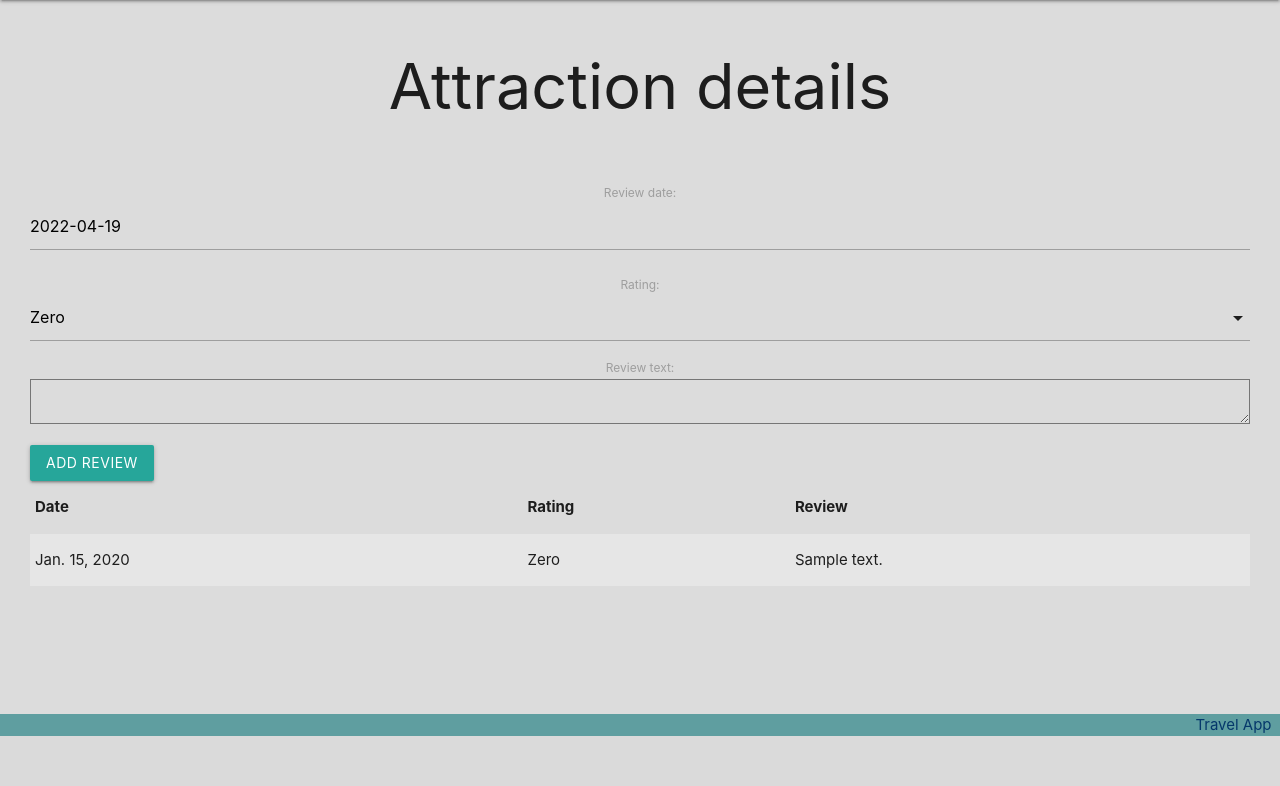
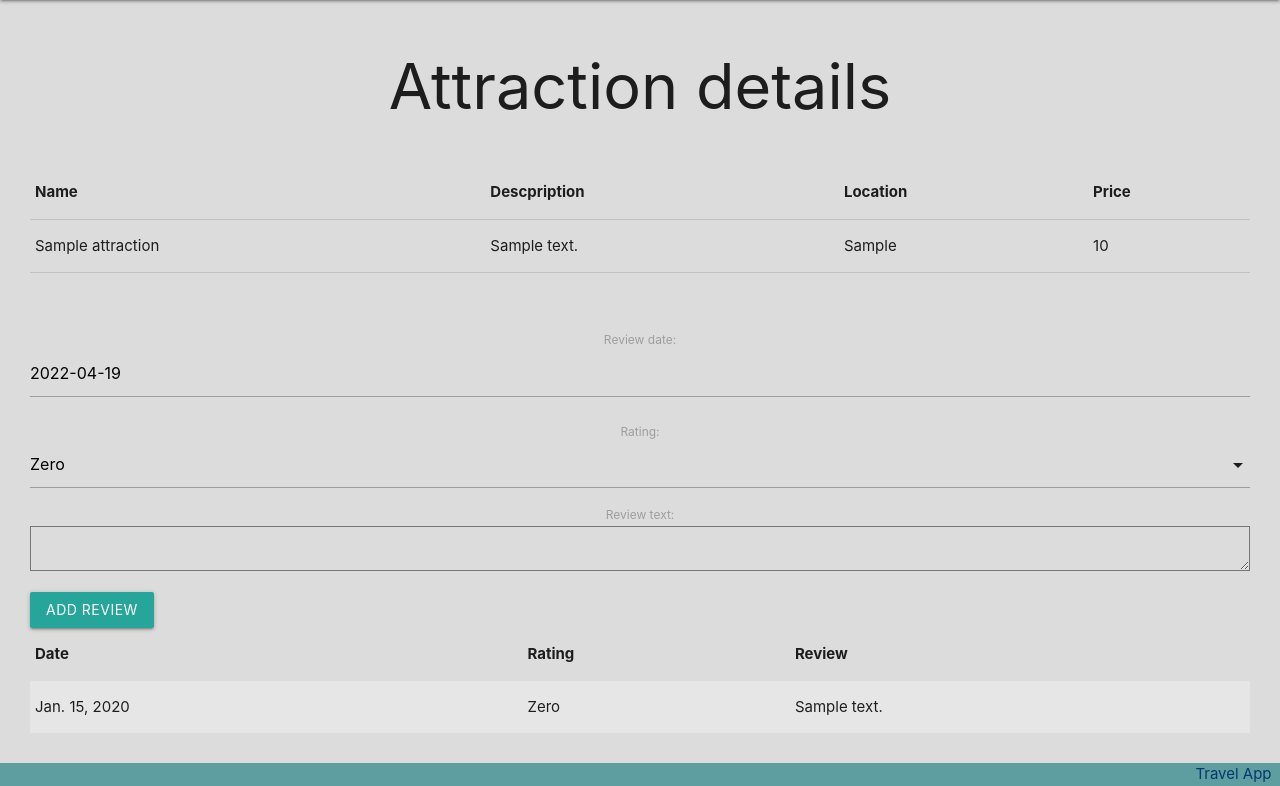
Before and after one commit to max811811/travel-app, a Django app: page /destinations/1/attractions/1/ in a window 1280 px wide. Shown: the part 64-850 px from the top of the page. Before the commit the page ends 800 px from the top, so only its background shows below. Run offline with Django 4.2, Linux system fonts and the light colour scheme; tables that the repository leaves empty hold one stand-in row (values such as "Sample post").

Commit message:
added attraction detail list

```diff
--- a/main_app/templates/destinations/attractions/detail.html
+++ b/main_app/templates/destinations/attractions/detail.html
@@ -2,6 +2,23 @@
 {% block content %}
 
 <h1 class="detail-header">Attraction details</h1>
+<div class="col s6">
+  <table class="stripped">
+    <thead>
+      <tr><th>Name</th><th>Descpription</th><th>Location</th><th>Price</th></tr>
+    </thead>
+    <tbody>
+      {% for attraction in destination.attraction_set.all %}
+        <tr>
+          <td>{{ attraction.name }}</td>
+          <td>{{ attraction.description }}</td>
+          <td>{{ attraction.location }}</td>
+          <td>{{ attraction.price }}</td>
+        </tr>
+        {% endfor %}
+    </tbody>
+  </table>
+</div>
 <div class="col s6">
     <form action="{% url 'add_review' attraction.id %}" method="POST">
         {% csrf_token %}
```
